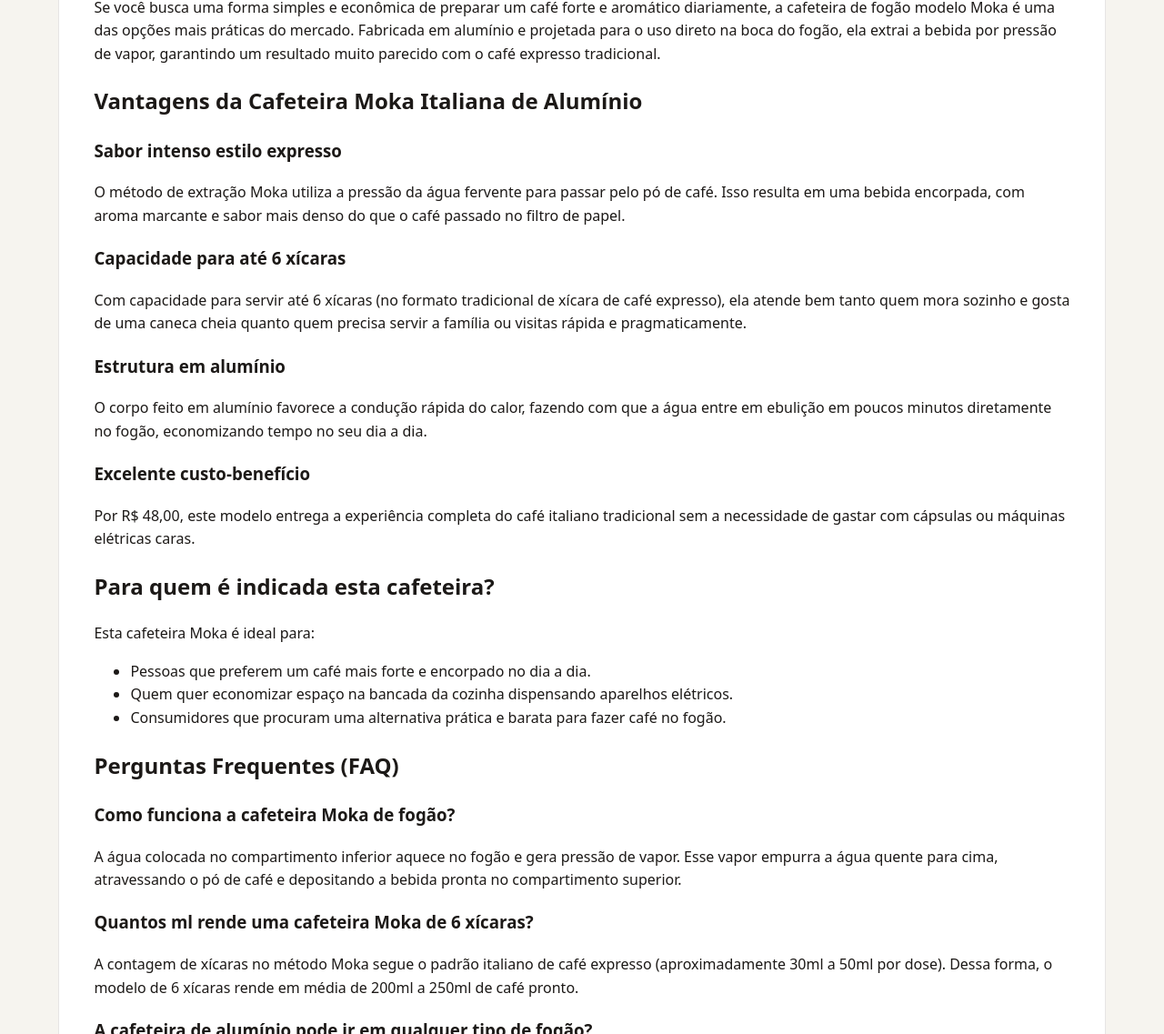
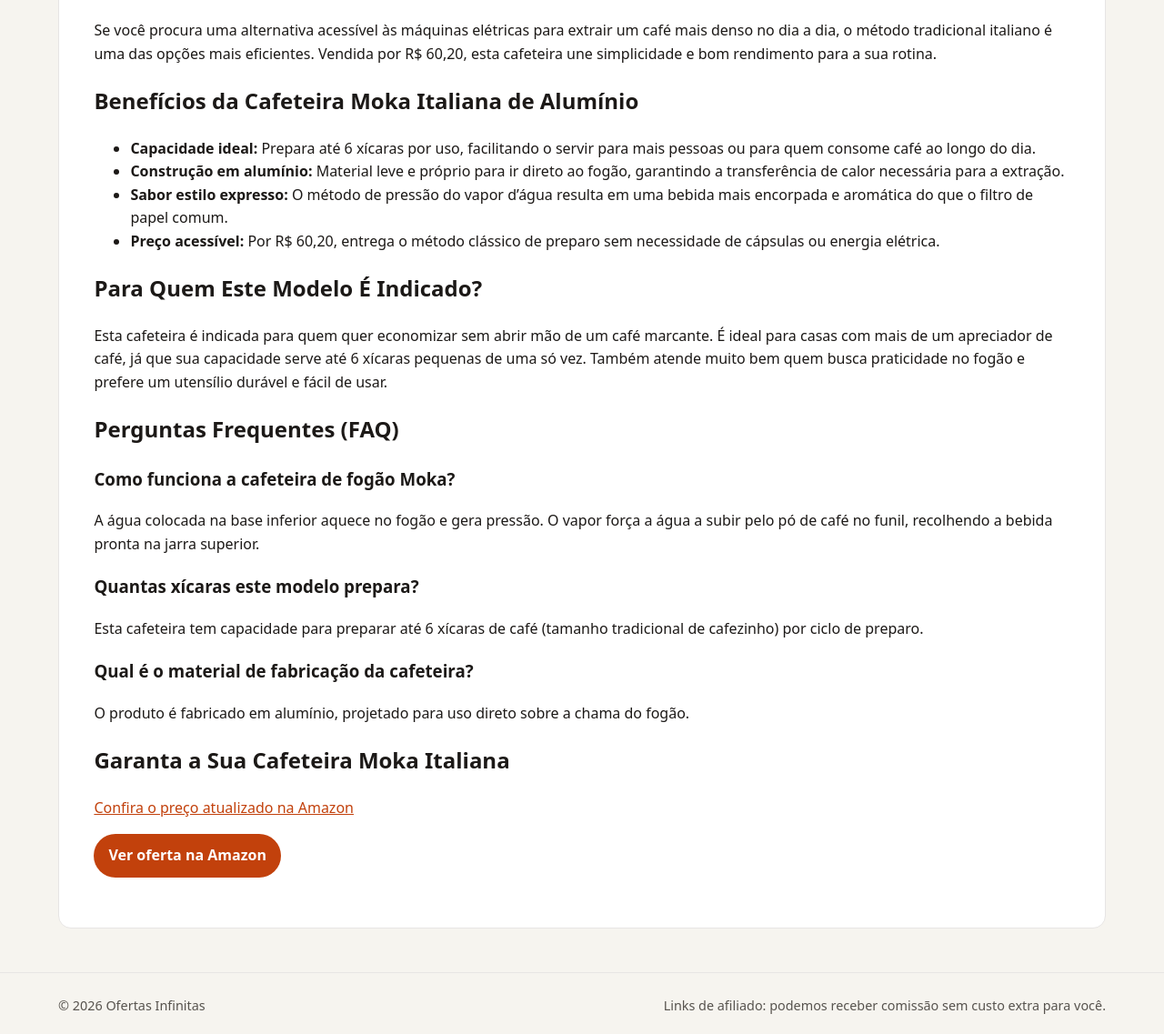
Before and after one commit to Monuver/afiliado, a Jekyll site: the page built from _posts/2026-08-20-cafeteira-de-fogao-moka-italiana-expresso-aluminio-ate-6-xic-b08b79hyvc.md, in a window 1280 px wide and 1400 px high, scrolled down 349 px. Shown: the part 263-1400 px from the top of the window at 91% size. Built offline with Jekyll 4.4.1, drawn with Linux system fonts in a browser that asks for light colours; some of the changed text lies outside the part shown; grey boxes are pictures that could not be loaded.

```diff
--- a/_posts/2026-08-20-cafeteira-de-fogao-moka-italiana-expresso-aluminio-ate-6-xic-b08b79hyvc.md
+++ b/_posts/2026-08-20-cafeteira-de-fogao-moka-italiana-expresso-aluminio-ate-6-xic-b08b79hyvc.md
@@ -1,55 +1,45 @@
 ---
 layout: post
-title: 'Cafeteira de Fogão Moka Italiana em Alumínio 6 Xícaras: Vale a Pena Por R$ 48,00?'
-description: Prepare um café encorpado estilo expresso no fogão com a cafeteira Moka Italiana de alumínio para até 6 xícaras por apenas R$ 48,00.
-date: 2026-09-03 09:41:30 -0300
+title: 'Cafeteira de Fogão Moka Italiana em Alumínio: Café Encorpado e Prático'
+description: Gosta de café forte estilo expresso? A cafeteira de fogão Moka Italiana de alumínio para até 6 xícaras prepara sua bebida com rapidez e ótimo...
+date: 2026-09-04 09:34:18 -0300
 categories:
 - ofertas
 image: https://m.media-amazon.com/images/I/61A1oovKq-L._AC_SL1200_.jpg
-preco: R$48,00
+preco: R$60,20
 affiliate_url: https://amzn.to/4x2LESM
 ---
 
-# Cafeteira de Fogão Moka Italiana em Alumínio 6 Xícaras: Vale a Pena Por R$ 48,00?
+# Cafeteira de Fogão Moka Italiana em Alumínio: Café Encorpado e Prático
 
-Prepare um café encorpado estilo expresso no fogão com a cafeteira Moka Italiana de alumínio para até 6 xícaras por apenas R$ 48,00.
+Gosta de café forte estilo expresso? A cafeteira de fogão Moka Italiana de alumínio para até 6 xícaras prepara sua bebida com rapidez e ótimo custo-benefício.
 
 ![Cafeteira de Fogão Moka Italiana Expresso Aluminio até 6 Xícaras](https://m.media-amazon.com/images/I/61A1oovKq-L._AC_SL1200_.jpg)
 
-Se você busca uma forma simples e econômica de preparar um café forte e aromático diariamente, a cafeteira de fogão modelo Moka é uma das opções mais práticas do mercado. Fabricada em alumínio e projetada para o uso direto na boca do fogão, ela extrai a bebida por pressão de vapor, garantindo um resultado muito parecido com o café expresso tradicional.
+Se você procura uma alternativa acessível às máquinas elétricas para extrair um café mais denso no dia a dia, o método tradicional italiano é uma das opções mais eficientes. Vendida por R$ 60,20, esta cafeteira une simplicidade e bom rendimento para a sua rotina.
 
-## Vantagens da Cafeteira Moka Italiana de Alumínio
+## Benefícios da Cafeteira Moka Italiana de Alumínio
 
-### Sabor intenso estilo expresso
-O método de extração Moka utiliza a pressão da água fervente para passar pelo pó de café. Isso resulta em uma bebida encorpada, com aroma marcante e sabor mais denso do que o café passado no filtro de papel.
+- **Capacidade ideal:** Prepara até 6 xícaras por uso, facilitando o servir para mais pessoas ou para quem consome café ao longo do dia.
+- **Construção em alumínio:** Material leve e próprio para ir direto ao fogão, garantindo a transferência de calor necessária para a extração.
+- **Sabor estilo expresso:** O método de pressão do vapor d'água resulta em uma bebida mais encorpada e aromática do que o filtro de papel comum.
+- **Preço acessível:** Por R$ 60,20, entrega o método clássico de preparo sem necessidade de cápsulas ou energia elétrica.
 
-### Capacidade para até 6 xícaras
-Com capacidade para servir até 6 xícaras (no formato tradicional de xícara de café expresso), ela atende bem tanto quem mora sozinho e gosta de uma caneca cheia quanto quem precisa servir a família ou visitas rápida e pragmaticamente.
+## Para Quem Este Modelo É Indicado?
 
-### Estrutura em alumínio
-O corpo feito em alumínio favorece a condução rápida do calor, fazendo com que a água entre em ebulição em poucos minutos diretamente no fogão, economizando tempo no seu dia a dia.
-
-### Excelente custo-benefício
-Por R$ 48,00, este modelo entrega a experiência completa do café italiano tradicional sem a necessidade de gastar com cápsulas ou máquinas elétricas caras.
-
-## Para quem é indicada esta cafeteira?
-
-Esta cafeteira Moka é ideal para:
-- Pessoas que preferem um café mais forte e encorpado no dia a dia.
-- Quem quer economizar espaço na bancada da cozinha dispensando aparelhos elétricos.
-- Consumidores que procuram uma alternativa prática e barata para fazer café no fogão.
+Esta cafeteira é indicada para quem quer economizar sem abrir mão de um café marcante. É ideal para casas com mais de um apreciador de café, já que sua capacidade serve até 6 xícaras pequenas de uma só vez. Também atende muito bem quem busca praticidade no fogão e prefere um utensílio durável e fácil de usar.
 
 ## Perguntas Frequentes (FAQ)
 
-### Como funciona a cafeteira Moka de fogão?
-A água colocada no compartimento inferior aquece no fogão e gera pressão de vapor. Esse vapor empurra a água quente para cima, atravessando o pó de café e depositando a bebida pronta no compartimento superior.
+### Como funciona a cafeteira de fogão Moka?
+A água colocada na base inferior aquece no fogão e gera pressão. O vapor força a água a subir pelo pó de café no funil, recolhendo a bebida pronta na jarra superior.
 
-### Quantos ml rende uma cafeteira Moka de 6 xícaras?
-A contagem de xícaras no método Moka segue o padrão italiano de café expresso (aproximadamente 30ml a 50ml por dose). Dessa forma, o modelo de 6 xícaras rende em média de 200ml a 250ml de café pronto.
+### Quantas xícaras este modelo prepara?
+Esta cafeteira tem capacidade para preparar até 6 xícaras de café (tamanho tradicional de cafezinho) por ciclo de preparo.
 
-### A cafeteira de alumínio pode ir em qualquer tipo de fogão?
-Ela é indicada para uso em fogões a gás e elétricos tradicionais. Por ser feita de alumínio, não possui base magnética para fogões de indução.
+### Qual é o material de fabricação da cafeteira?
+O produto é fabricado em alumínio, projetado para uso direto sobre a chama do fogão.
 
-## Garanta a sua Cafeteira Moka Italiana pelo melhor preço
+## Garanta a Sua Cafeteira Moka Italiana
 
 [Confira o preço atualizado na Amazon](https://amzn.to/4x2LESM)
```
Also changed, not shown: _posts/2026-08-18-cadeira-escritorio-presidente-atlanta-duoffice-preta-comfort-b09vnbcfdj.md (+26 -19 lines), _posts/2026-08-18-hastes-flexiveis-cotonete-bebe-bastonetes-bellacotton-caixa-b0cx9wkp1b.md (+24 -22 lines), _posts/2026-08-18-shampoo-clorexidina-dugs-caes-seborreia-anti-queda-500ml-b09l9qkmd1.md (+19 -22 lines).
